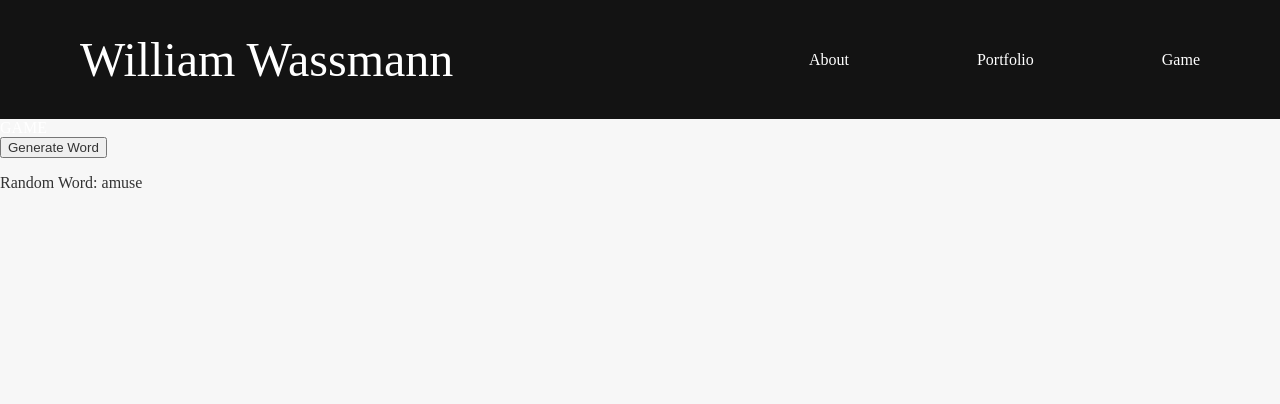
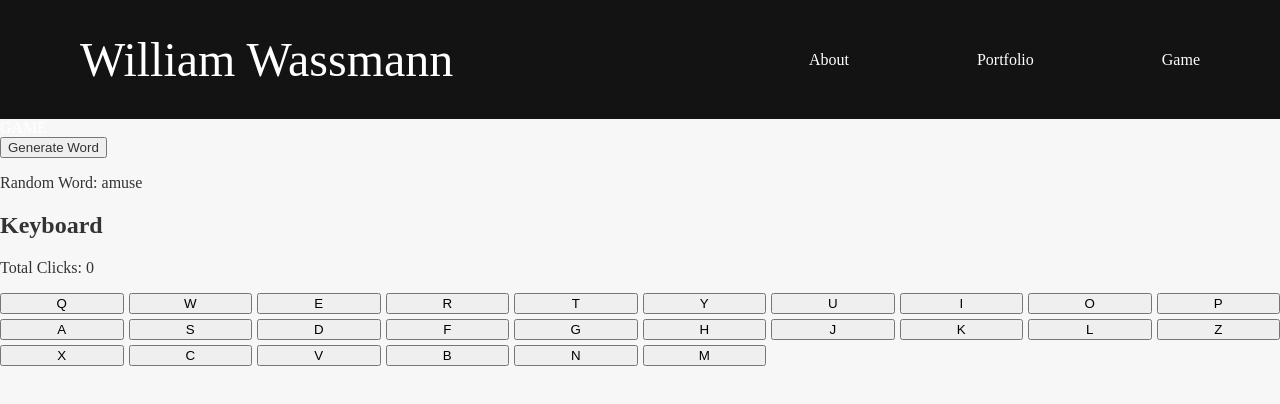
Before and after one commit to wmwassmann/master, a React (Vite) app: page /game in a window 1280 px wide. Shown: the top 404 px of the page. Built offline with nearby package versions, Linux system fonts and the light colour scheme.

Commit message:
Pushing up a big change to the game

```diff
--- a/src/components/Game.jsx
+++ b/src/components/Game/RandomWordGen.jsx
@@ -1,6 +1,6 @@
 
 import React, { useState } from 'react';
-import "../css/randomWord.css"
+import "../../css/randomWord.css"
 
     export default function RandomWordGenerator() {
         const fiveLetterWordsA = ['apple', 'amber', 'adapt', 'alive', 'amuse', /* add more words */];
@@ -16,6 +16,18 @@ import "../css/randomWord.css"
             const word = generateRandomWord();
             setRandomWord(word);
         };
+
+        const charArray = randomWord.split('');
+
+        localStorage.setItem('currentWord', (randomWord))
+        localStorage.setItem('one', (charArray[0]))
+        localStorage.setItem('two', (charArray[1]))
+        localStorage.setItem('three', (charArray[2]))
+        localStorage.setItem('four', (charArray[3]))
+        localStorage.setItem('five', (charArray[4]))
+
+
+
         return (
             <div>
                 <button className="random-word-btn" onClick={handleGenerateWord}>Generate Word</button>
--- /dev/null
+++ b/src/components/Game/UserInput.jsx
@@ -0,0 +1,64 @@
+import React, { useState, useEffect } from 'react';
+import "../../css/randomWord.css"
+
+export default function UserInput() {
+
+    const alphabet = 'QWERTYUIOPASDFGHJKLZXCVBNM';
+    const maxClicks = 5;
+
+    const [totalClicks, setTotalClicks] = useState(0);
+
+    const handleKeyClick = (letter) => {
+        if (totalClicks < maxClicks) {
+            localStorage.setItem('currentLetter', letter);
+
+            setTotalClicks((prevClicks) => prevClicks + 1);
+
+            console.log(`Clicked on letter: ${letter}`);
+        }
+            else
+        {
+            console.log('Maximum clicks reached. The keyboard is now disabled.');
+        }
+    };
+
+    return (
+        <div>
+        <h2 className="random-word-output">Keyboard</h2>
+        <p className="random-word-output">Total Clicks: {totalClicks}</p>
+        <div style={{ display: 'grid', gridTemplateColumns: 'repeat(10, 1fr)', gap: '5px' }}>
+            {alphabet.split('').map((letter) => (
+            <button key={letter} onClick={() => handleKeyClick(letter)}>
+                {letter}
+            </button>
+            ))}
+        </div>
+        </div>
+    );
+    // const [userInput, setUserInput] = useState('');
+    // const [isMatch, setIsMatch] = useState(false);
+
+    // const handleChange = (e) => {
+    //     const input = e.target.value;
+    //     setUserInput(input);
+    //     checkChar
+    // };
+
+    // const checkChar = () => {
+    //     const currentChar = localStorage.getItem('one');
+    //     setIsMatch(userInput === currentChar);
+    // };
+
+    // return (
+    //   <div className="input-container">
+    //     <input
+    //         type="text"
+    //         id="userInput"
+    //         value={userInput}
+    //         onChange={handleChange}
+    //         placeholder="Enter a word"
+    //     />
+    //     <p className="random-word-output">{isMatch ? 'true' : 'false'}</p>
+    //   </div>
+    // );
+  };
--- a/src/css/randomWord.css
+++ b/src/css/randomWord.css
@@ -5,3 +5,11 @@
 .random-word-output {
     color: #333
 }
+
+/* input boxes */
+
+#userInput {
+    display: flex;
+    justify-content: space-between;
+    max-width: 2rem;
+}
--- a/src/pages/Game.jsx
+++ b/src/pages/Game.jsx
@@ -1,5 +1,6 @@
 import { React } from "react";
-import RandomWordGenerator from "../components/Game";
+import RandomWordGenerator from "../components/Game/RandomWordGen";
+import UserInput from "../components/Game/UserInput";
 import "../css/globalStyle.css";
 
 
@@ -10,6 +11,7 @@ export default function aboutMe() {
                 GAME
             </div>
             <RandomWordGenerator/>
+            <UserInput/>
         </div>
     )
 }
```
